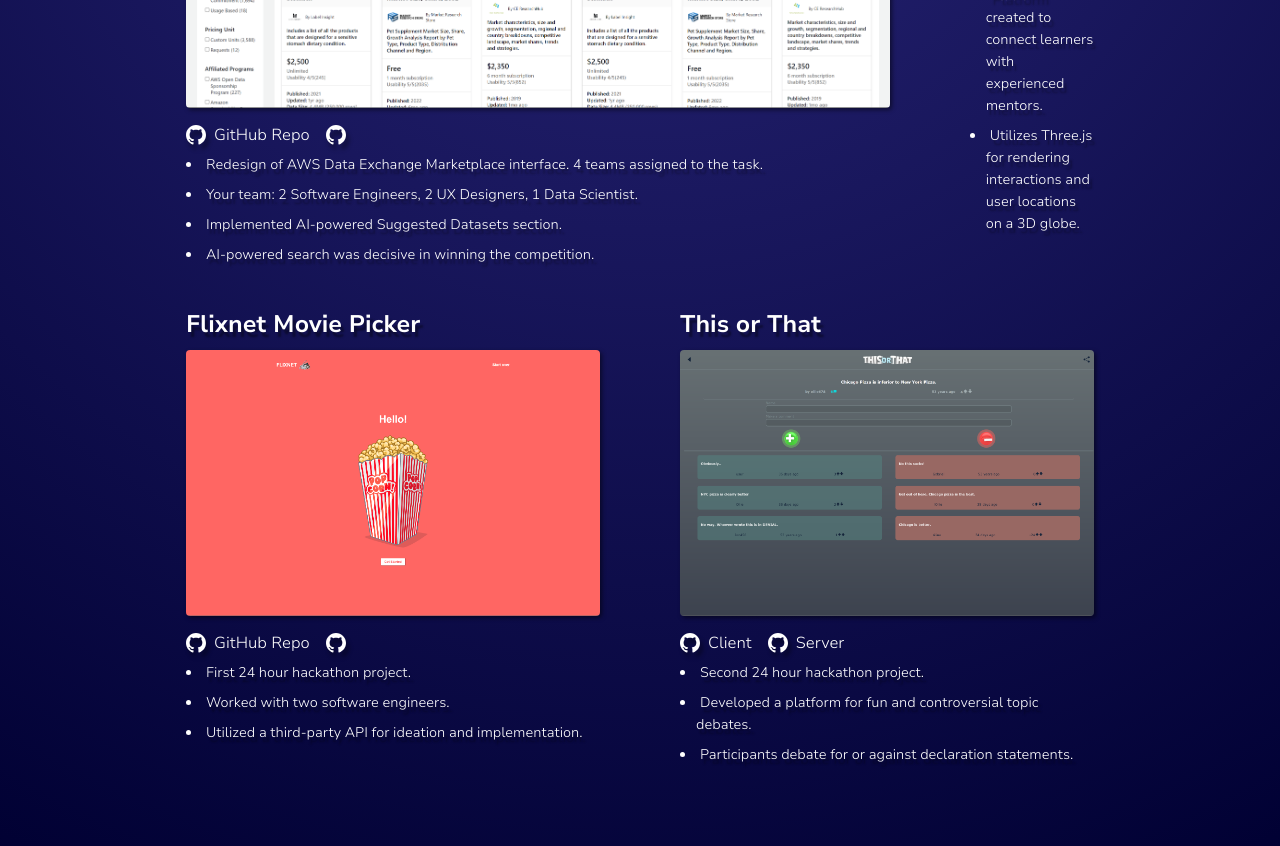
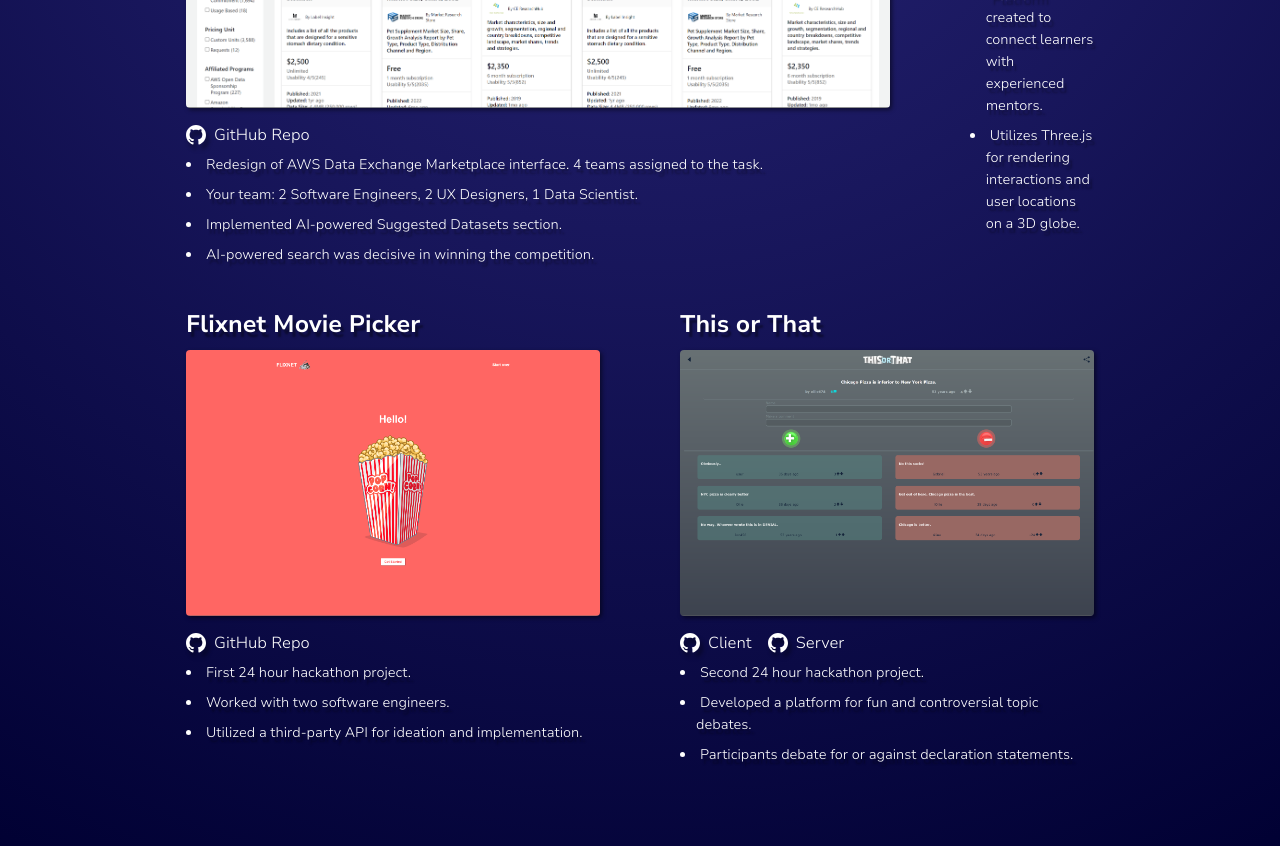
Before and after one commit to jon-slva/se-portfolio, a React (Create React App) app: page / in a window 1280 px wide. Shown: the part 1560-2406 px from the top of the page. Built offline with nearby package versions, Linux system fonts and the light colour scheme.

Commit message:
Fix conditional rendering of GitHub links in Project component

```diff
--- a/src/components/Project/Project.jsx
+++ b/src/components/Project/Project.jsx
@@ -8,13 +8,13 @@
             <h3 className="project__title">{title}</h3>
             <img src={imgSrc} alt={title} className="project__img" />
             <div className='project__links'>
-                {github1 ? <a href={github1.link} className="project__link">
+                {github1.link ? <a href={github1.link} className="project__link">
                     <img className="project__link--github-logo" src={logoGithub} alt="" />
                     <p>
                         {github1.label}
                     </p>
                 </a> : null}
-                {github2 ? <a href={github2.link} className="project__link">
+                {github2.link ? <a href={github2.link} className="project__link">
                     <img className="project__link--github-logo" src={logoGithub} alt="" />
                     <p>
                         {github2.label}
```
